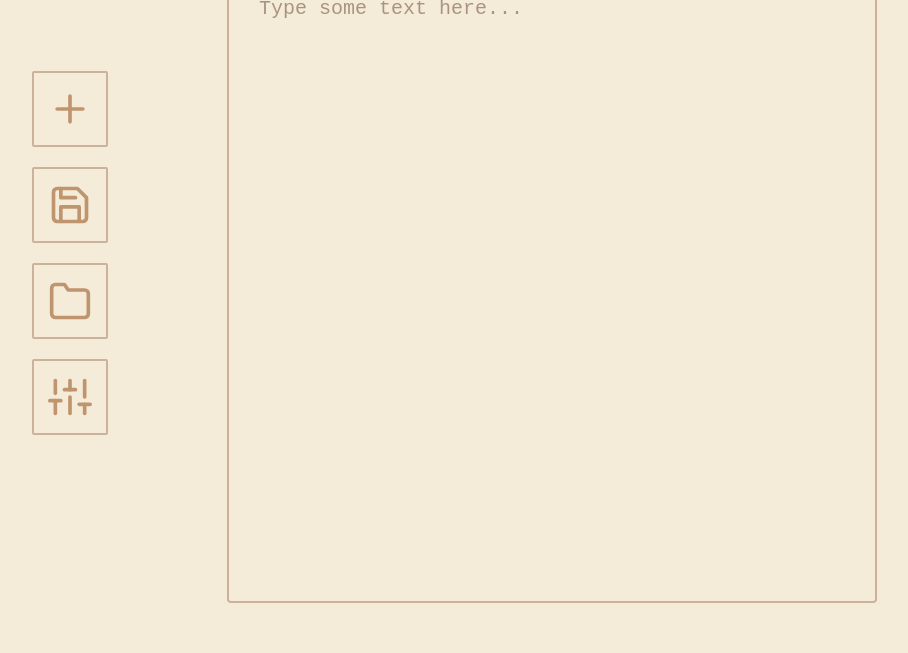
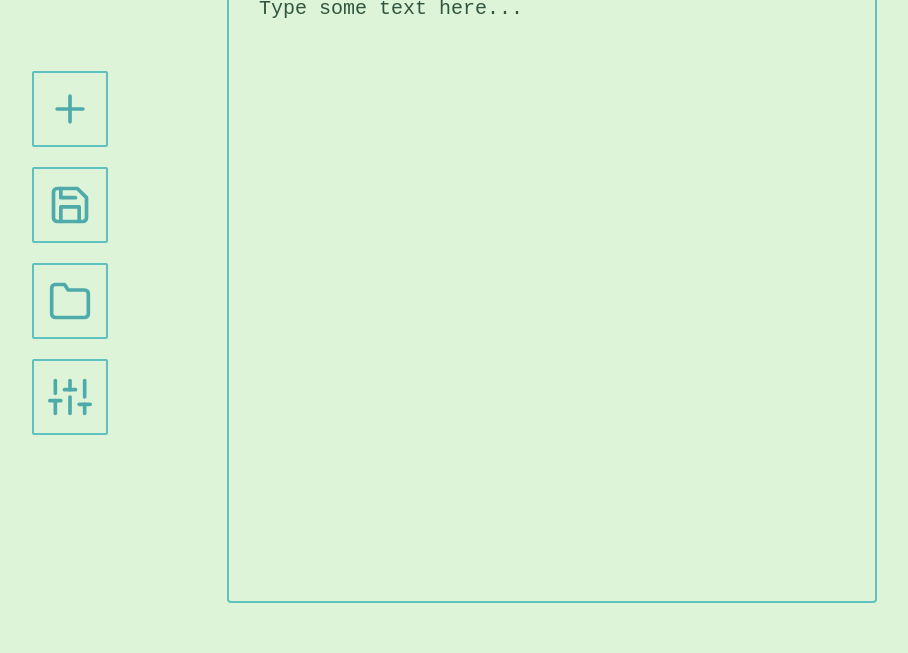
Before and after one commit to benuthoff/Scrivi, a plain HTML site: page index.html in a window 1280 px wide. Shown: the part 147-800 px from the top of the page, without its empty margins (88-996 px from the left). Drawn offline with Linux system fonts and the light colour scheme.

Commit message:
Mint Theme

```diff
--- a/index.html
+++ b/index.html
@@ -18,7 +18,7 @@
 	<script src='./base/database.js'></script>
 
 </head>
-<body class='theme_Beige'>
+<body class='theme_Mint'>
 
 	<div id='sidebar'>
 
--- a/themes.css
+++ b/themes.css
@@ -60,10 +60,10 @@ body.theme_Beige {
 body.theme_Mint {
 	--theme-bgcolor: #def4d8;
 	--theme-bordercolor: #60bfbf;
-	--theme-hovercolor: #dfdfdf;
+	--theme-hovercolor: #cfecc8;
 
-	--theme-titlecolor: #444;
-	--theme-bodycolor: #444;
+	--theme-titlecolor: #368c84;
+	--theme-bodycolor: #315540;
 	--theme-iconcolor: #4faaaa;
 
 	--theme-blindcolor: #00000061;
@@ -72,5 +72,5 @@ body.theme_Mint {
 	--theme-notiferror: #f48e8e;
 	--theme-notifsuccess: #6abf6a;
 
-	scrollbar-color: #bf956f #d5bfa9;
+	scrollbar-color: #4eb0b0 #c0e7d2;
 }
```
